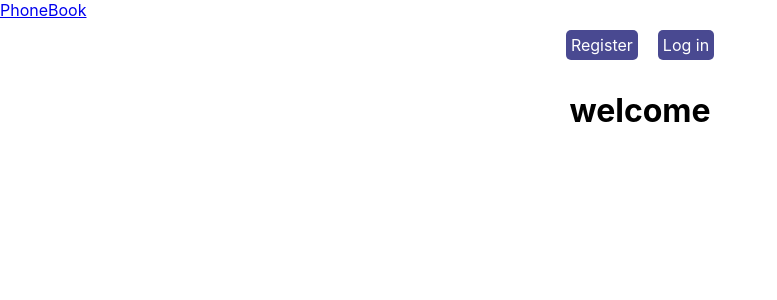
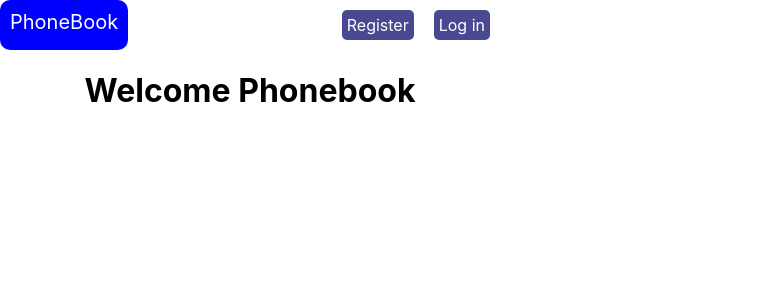
Before and after one commit to Ibragimov-96/goit-react-hw-08-phonebook, a React (Create React App) app: page / in a window 1280 px wide. Shown: the top 300 px of the page, without its empty margins (0-777 px from the left). Built offline with nearby package versions, Linux system fonts and the light colour scheme.

Commit message:
немного лучше

```diff
--- a/src/components/Components/Home/Home.jsx
+++ b/src/components/Components/Home/Home.jsx
@@ -1,3 +1,3 @@
 export const Home =()=>{
-    return (<h1>welcome</h1>)
+    return (<h1>Welcome Phonebook</h1>)
 }
--- a/src/components/Components/Layout/Layout.jsx
+++ b/src/components/Components/Layout/Layout.jsx
@@ -1,6 +1,6 @@
-import {Link} from "react-router-dom";
+
 import { Outlet } from "react-router-dom"
-
+import { StyleLink,Div,Container } from "./StyleLyout";
 
 import { useSelector } from "react-redux";
 import { getToken } from "redux/contact/userSelector";
@@ -9,12 +9,11 @@ import { UserMenu } from "../UsreMenu/UserMenu";
 
 export const Layout =()=>{
     const token = useSelector(getToken)
-    return( <div>
+    return( <Container><Div>
 
-        <Link to='/contacts'>PhoneBook</Link>
+        <StyleLink to='/contacts'>PhoneBook</StyleLink>
        {token?<UserMenu/>:<Navigate/>}
 
 
-        <Outlet/>
-    </div>)
+    </Div><Outlet/></Container>)
 }
--- /dev/null
+++ b/src/components/Components/Layout/StyleLyout.js
@@ -0,0 +1,21 @@
+import styled from 'styled-components'
+import {Link} from "react-router-dom";
+export const StyleLink = styled(Link)`
+text-decoration: none;
+background-color: blue;
+height: 30px;
+padding: 10px;
+border-radius: 10px;
+color: white;
+font-size: 20px;
+`
+export const Div = styled.div`
+display:flex;
+justify-content: space-between;
+align-items:center;
+`
+export const Container =styled.div`
+display: flex;
+flex-direction: column;
+justify-content: center;
+width: 500px;`
--- a/src/components/Components/UsreMenu/UserMenu.jsx
+++ b/src/components/Components/UsreMenu/UserMenu.jsx
@@ -3,6 +3,7 @@ import { logOut } from "redux/contact/contactOperations"
 import { useNavigate } from 'react-router-dom';
 import { getEmail } from "redux/contact/userSelector";
 import { useSelector } from "react-redux";
+import { Div,Btn} from "./userStyle";
 export const UserMenu = ()=>{
     const dispatch = useDispatch()
     const navigate = useNavigate()
@@ -11,9 +12,9 @@ export const UserMenu = ()=>{
         dispatch(logOut()).unwrap().then(()=>{navigate('/')})
       }
     return(
-<div>
-    <p>{email}</p>
-    <button type="button" onClick={handellogOut}>
+<Div>
+    <h3>{email}</h3>
+    <Btn type="button" onClick={handellogOut}>
       Log Out
-    </button>
-  </div>)}
+    </Btn>
+  </Div>)}
--- /dev/null
+++ b/src/components/Components/UsreMenu/userStyle.js
@@ -0,0 +1,11 @@
+import styled from 'styled-components'
+export const Div = styled.div`
+display:flex;
+align-items:center;
+gap:13px;`
+export const Btn = styled.button`
+height:30px;
+background-color: blue;
+border-radius: 12px;
+color: white;
+`
--- a/src/components/LogIn/LogIn.jsx
+++ b/src/components/LogIn/LogIn.jsx
@@ -1,13 +1,13 @@
 import { useDispatch, } from 'react-redux';
 import { logIn } from 'redux/contact/contactOperations';
-
+import { useNavigate } from 'react-router-dom';
 
 import { Div,} from './LogInStyled';
 
 
 export const LoginForm = () => {
   const dispatch = useDispatch();
-
+  const navigate = useNavigate()
 
   const handleSubmit = e => {
     e.preventDefault();
@@ -17,7 +17,7 @@ export const LoginForm = () => {
         email: form.elements.email.value,
         password: form.elements.password.value,
       })
-    );
+    ).unwrap().then(()=>{navigate('/contacts')});
     form.reset();
   };
 
```
